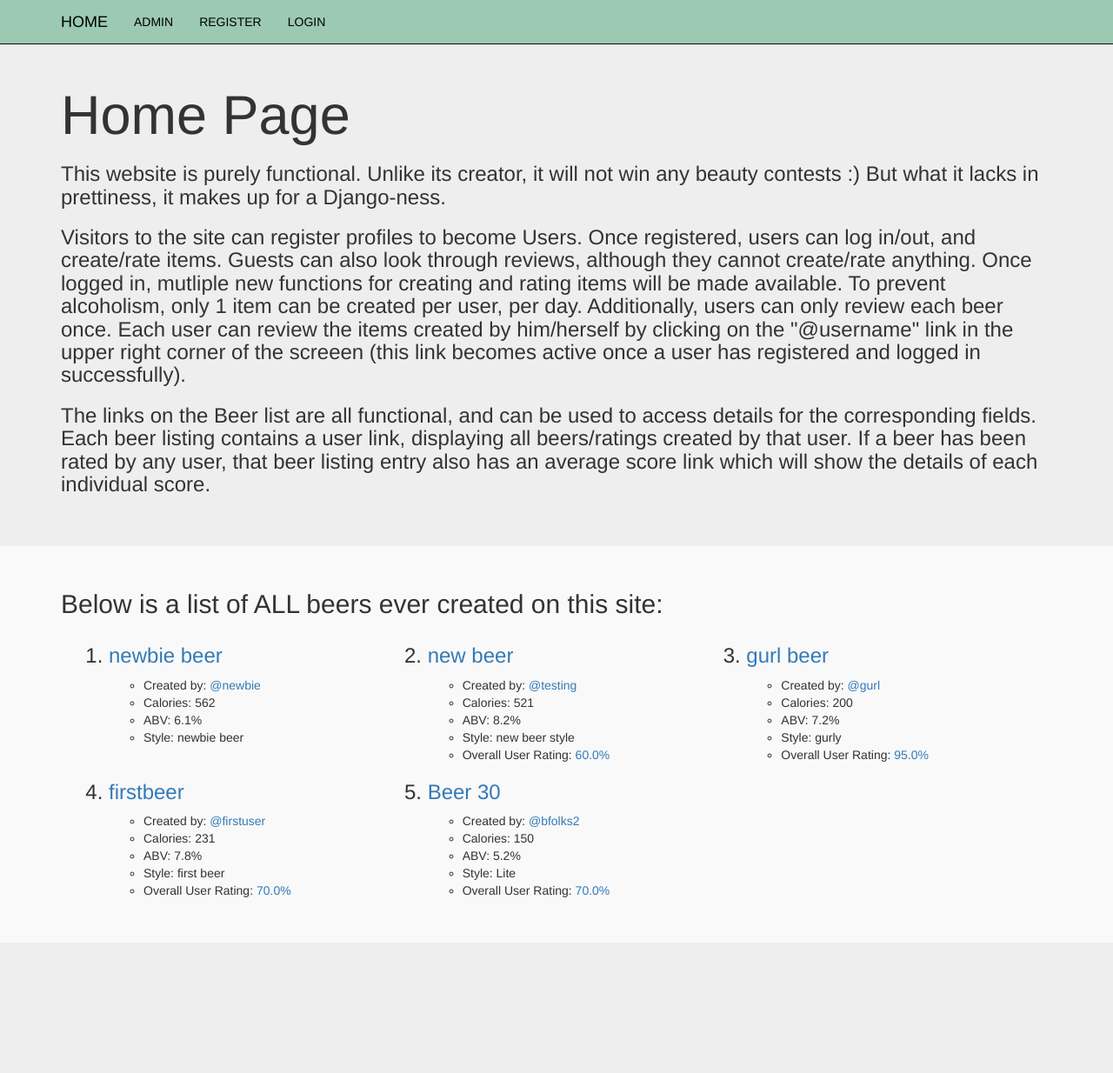
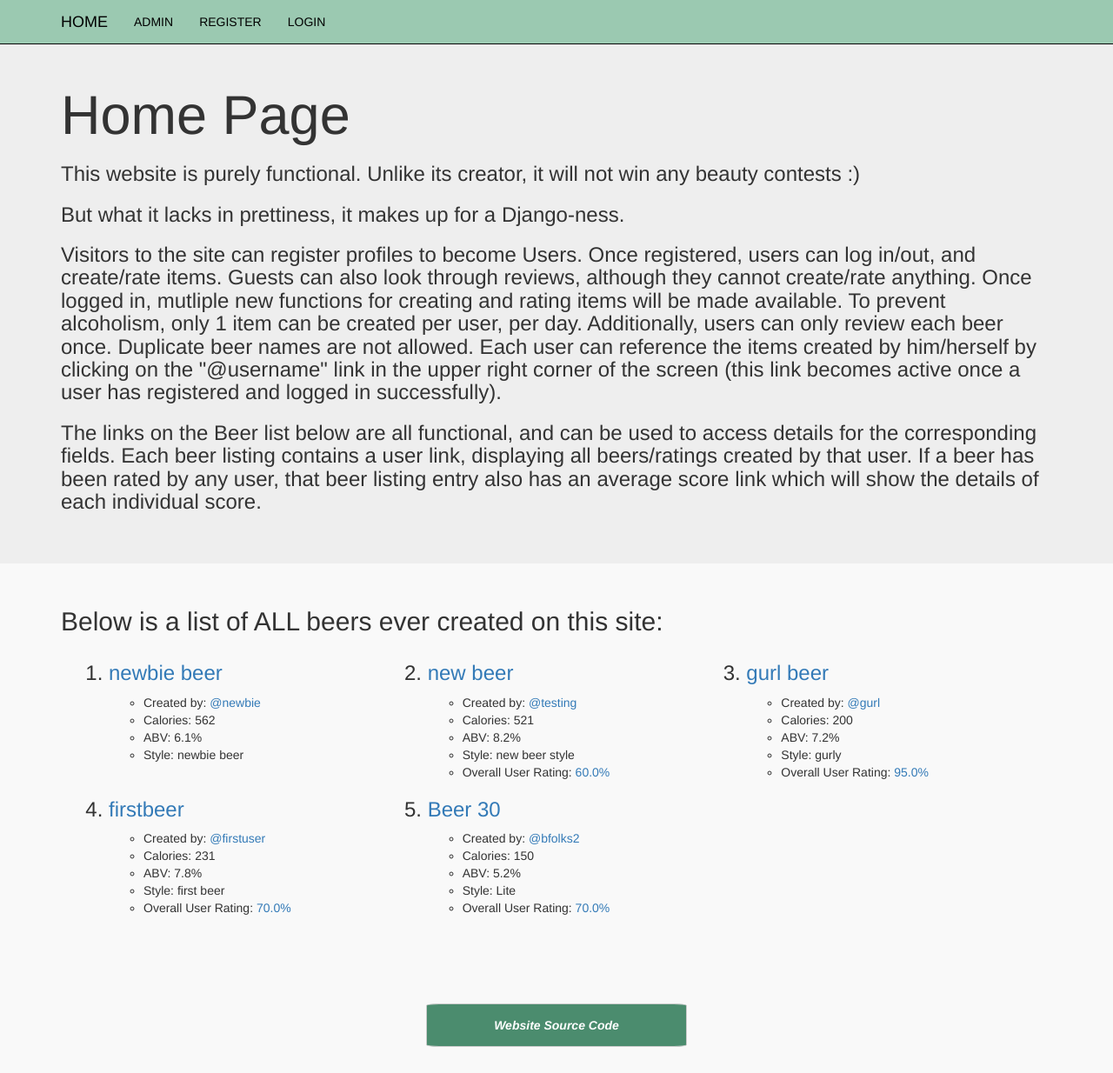
Before and after one commit to bfolks2/Python-Challenge-Beer-API, a Django app: page / in a window 1280 px wide. Shown: the whole page at 87% size. Before the commit the page ends 1032 px from the top, so only its background shows below. Run offline with Django 3.2, Linux system fonts and the light colour scheme; data comes from the database, SQL or seed files in the repository; some libraries are stand-ins or nearby versions.

Commit message:
updated documentation

```diff
--- a/mybeerapp/models.py
+++ b/mybeerapp/models.py
@@ -24,7 +24,7 @@ class Beer(models.Model):
     style=models.CharField(default="It's a beer", max_length=256)
     location=models.CharField(max_length=256)
     created_at = models.DateTimeField(auto_now=True)
-    glass=models.ManyToManyField(Glass)
+    glass=models.ForeignKey(Glass, related_name='beers', default=1)
 
     def __str__(self):
         return self.name
--- a/mybeerapp/templates/mybeerapp/beerdetails.html
+++ b/mybeerapp/templates/mybeerapp/beerdetails.html
@@ -8,7 +8,7 @@
       <li>Calories: {{beer.calories}}</li>
       <li>ABV: {{beer.abv}}%</li>
       <li>Style: {{beer.style}}</li>
-      <li>Glass: {{beer.glass}}</li>
+      <li>Glass: {{beer.glass.name}}</li>
       <li>Brewery Location: {{beer.location}}</li>
       {% if beer.ratings.count %}
         <li>Overall User Rating: <a href="{% url 'mybeerapp:rating_details' slug=beer.slug %}">{{beer.total_average}}%</a></li>
--- a/static/BeerAPI/css/master5.css
+++ /dev/null
@@ -1,17 +0,0 @@
-body{
-  background-color: #f9f9f9;
-  padding-top: 30px;
-  padding-bottom: 50px;
-}
-
-.navbar-inverse{
-  background-color: #9bc9b1;
-}
-
-.navbar-collapse .navbar-nav li a{
-  color: black;
-}
-
-.beer_css{
-  padding-top: 40px;
-}
--- /dev/null
+++ b/static/BeerAPI/css/master6.css
@@ -0,0 +1,32 @@
+body{
+  background-color: #f9f9f9;
+  padding-top: 30px;
+  padding-bottom: 30px;
+}
+
+.navbar-inverse{
+  background-color: #9bc9b1;
+}
+
+.navbar-collapse .navbar-nav li a{
+  color: black;
+}
+
+.beer_css{
+  padding-top: 40px;
+}
+
+.source_button{
+  padding-top: 100px;
+  text-align: center;
+}
+
+.btn-default{
+  background-color: #4b8c6e;
+  color: white;
+  font-weight: bold;
+  font-style: italic;
+  width: 300px;
+  height: 50px;
+  border-radius: 5%;
+}
--- a/templates/base.html
+++ b/templates/base.html
@@ -7,7 +7,7 @@
     <!-- Latest compiled and minified CSS -->
     <link rel="stylesheet" href="https://maxcdn.bootstrapcdn.com/bootstrap/3.3.7/css/bootstrap.min.css" integrity="sha384-BVYiiSIFeK1dGmJRAkycuHAHRg32OmUcww7on3RYdg4Va+PmSTsz/K68vbdEjh4u" crossorigin="anonymous">
     <!-- Link to CSS -->
-    <link rel="stylesheet" href="{% static 'BeerAPI/css/master5.css' %}">
+    <link rel="stylesheet" href="{% static 'BeerAPI/css/master6.css' %}">
   </head>
   <body>
 
--- a/templates/index.html
+++ b/templates/index.html
@@ -3,16 +3,16 @@
   <div class="jumbotron">
     <div class="container">
       <h1>Home Page</h1>
-      <h3>This website is purely functional.  Unlike its creator, it will not win any beauty contests :)
-      But what it lacks in prettiness, it makes up for a Django-ness.</h3>
+      <h3>This website is purely functional.  Unlike its creator, it will not win any beauty contests :) </h3>
+      <h3>But what it lacks in prettiness, it makes up for a Django-ness.</h3>
       <h3>Visitors to the site can register profiles to become Users.  Once registered, users can log in/out, and create/rate items.
       Guests can also look through reviews, although they cannot create/rate anything.  Once logged in, mutliple new functions for
       creating and rating items will be made available.  To prevent alcoholism, only 1 item can be created per user, per day.
-      Additionally, users can only review each beer once.  Each user can review the items created by him/herself by clicking
-      on the "@username" link in the upper right corner of the screeen (this link becomes active once a user has registered and
-      logged in successfully).</h3>
+      Additionally, users can only review each beer once.  Duplicate beer names are not allowed.
+      Each user can reference the items created by him/herself by clicking on the "@username" link in the upper right corner of the
+      screen (this link becomes active once a user has registered and logged in successfully).</h3>
 
-      <h3>The links on the Beer list are all functional, and can be used to access details for the corresponding fields.
+      <h3>The links on the Beer list below are all functional, and can be used to access details for the corresponding fields.
       Each beer listing contains a user link, displaying all beers/ratings created by that user.
       If a beer has been rated by any user, that beer listing entry also has an average score link which will show
       the details of each individual score.</h3>
@@ -39,4 +39,10 @@
       </ol>
     </div>
   </div>
+
+  <div class="container">
+    <div class="source_button">
+      <a href="https://github.com/bfolks2/Python-Challenge-Beer-API"><button class="btn btn-default" type="button">Website Source Code</button></a>
+    </div>
+  </div>
 {% endblock %}
```
Also changed, not shown: db.sqlite3, mybeerapp/migrations/0007_auto_20170912_2326.py (added).
